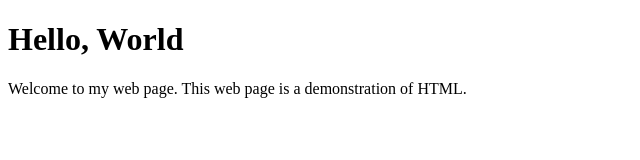
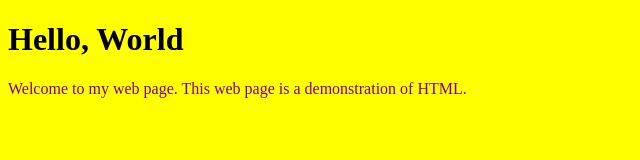
Before and after one commit to TheAce805/real_test_webpage, a plain HTML site: page index.html in a window 1280 px wide. Shown: the whole page, without its empty margins (0-640 px from the left). Drawn offline with Linux system fonts and the light colour scheme.

Commit message:
Update index.html

```diff
--- a/index.html
+++ b/index.html
@@ -2,7 +2,7 @@
 <html> <!-- we start and end with an HTML tag -->
  <head> <!-- head section has information about the web page that doesnt get displayed-->
   <title>Example web page</title></head> <!-- title of the tab in the broswer-->
- <link rel-"stylesheet" type-"text/css" href-"style.css">  <l-- link to stylesheet -->
+ <link rel="stylesheet" type="text/css" href="style.css">  <l-- link to stylesheet -->
  <body> <!-- shows whats going to be displayed in web page-->
   <h1>Hello, World</h1>
   <p>
```
